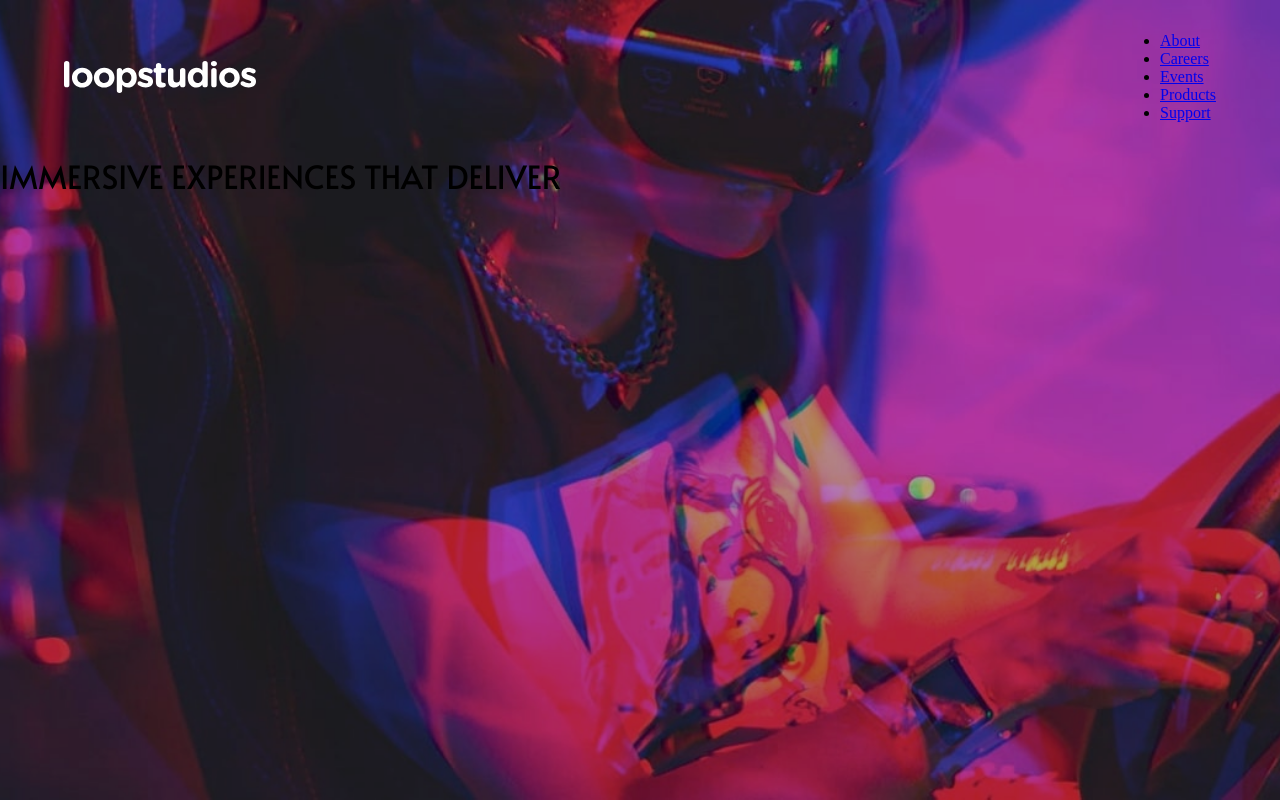
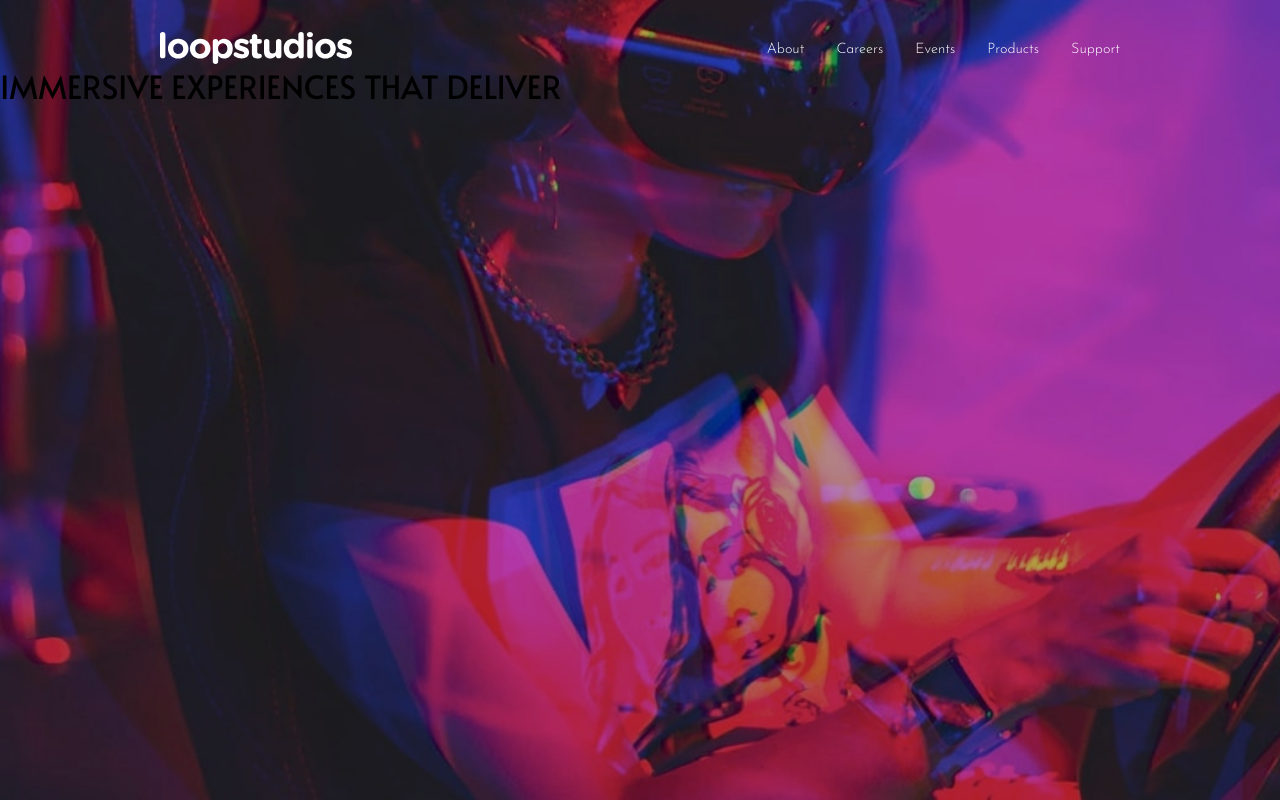
Before and after one commit to ktzazz/loopstudios-landing-page-main-eighteen, a plain HTML site: page index.html in a window 1280 px wide. Shown: the top 802 px of the page. Drawn offline with Linux system fonts and the light colour scheme.

Commit message:
nav style

```diff
--- a/scss/_base.scss
+++ b/scss/_base.scss
@@ -12,8 +12,9 @@
 body{
     display: flex;
     flex-direction: column;
-    width: 100vw;
+    width: 100%;
     height: 100vh;
+    overflow-x: hidden;
 }
 
 header {
--- a/scss/_layout.scss
+++ b/scss/_layout.scss
@@ -1,11 +1,28 @@
 /* non reusable modules (main, footer, etc) */
 
 .header__menu{
-    padding: 2rem 4rem;
     display: flex;
     justify-content: space-between;
     align-items: center;
+    padding-block-start: 2rem;
+    padding-inline: calc(15% - 2rem);
+
+& nav ul{
+    display: flex;
+    gap: 2rem;
+    list-style: none;
+
+    & li a{
+        text-decoration: none;
+        color: var(--primary-color);
+    }
 }
+
+}
+
+
+
+
 
 
 main {
--- a/scss/_typography.scss
+++ b/scss/_typography.scss
@@ -0,0 +1,6 @@
+
+a{
+    font-family: var(--FontBody);
+    font-weight: var(--Weight300);
+    font-size: var(--FontSize);
+}
--- a/scss/_variables.scss
+++ b/scss/_variables.scss
@@ -29,16 +29,14 @@ $breakpoints: (mobile: 23.125em, tablet: 47.5em, desktop: 64em);
   }
 }
 
-// 3. El mixin para ocultar y mostrar
 @mixin hide-on($size) {
   @include responsive($size) {
     display: none;
   }
 }
 
-// 4. El mixin para mostrar en un tamaño
 @mixin show-on($size) {
   @include responsive($size) {
-    display: block; // o flex, grid, etc.
+    display: block;
   }
 }
```
Also changed, not shown: css/style.css.
